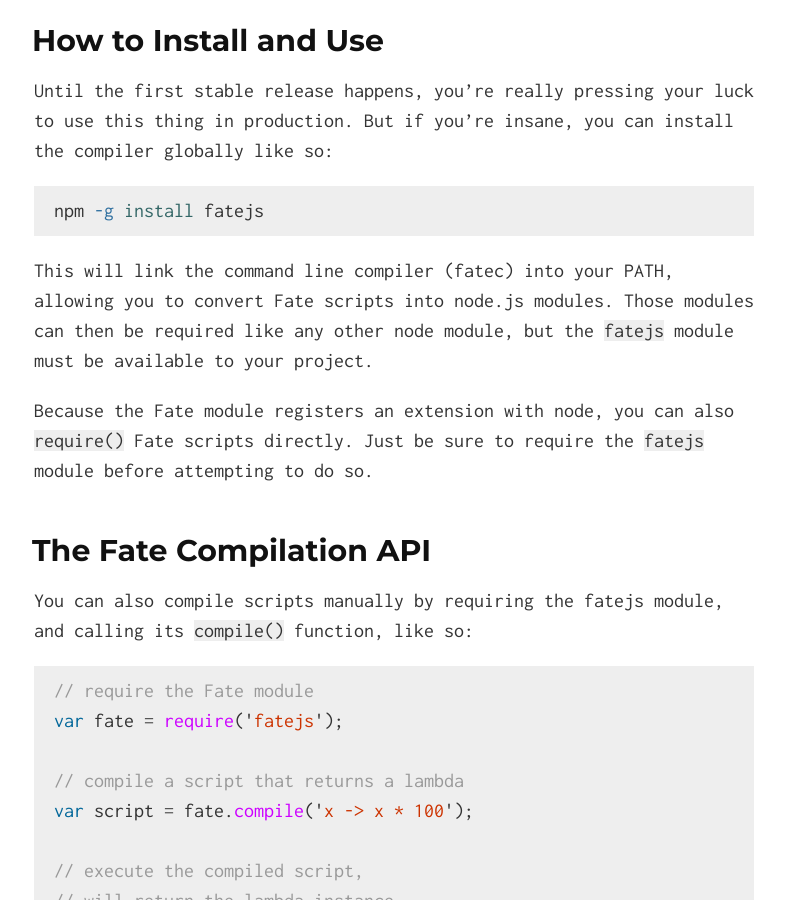
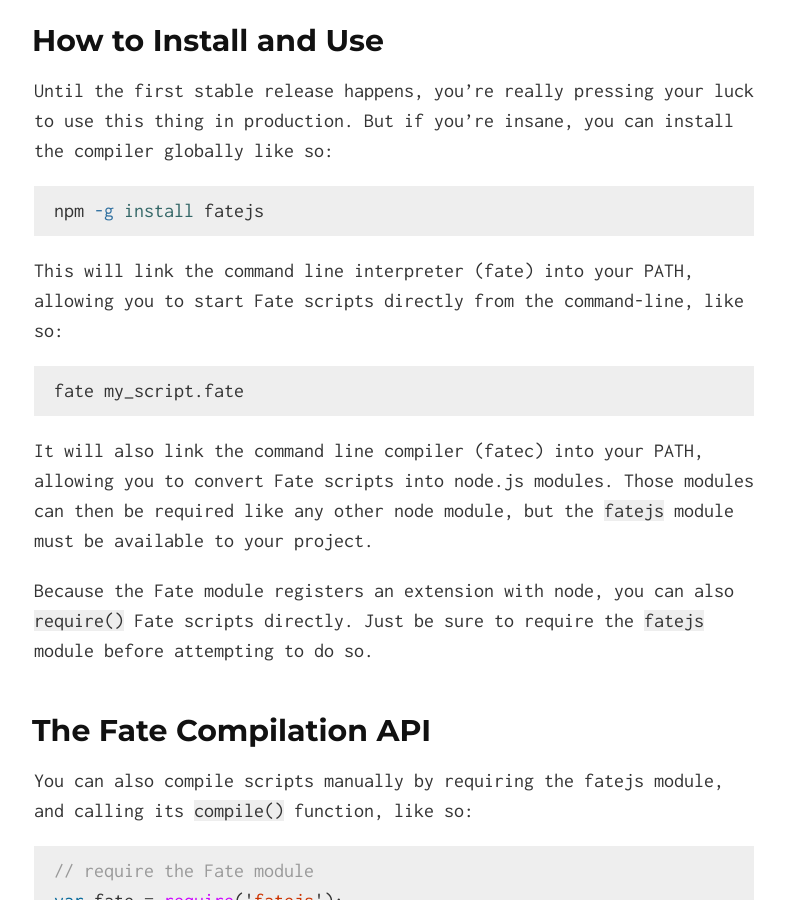
Before and after one commit to kode4food/fate-lang, a Jekyll site: the page built from index.md, in a window 1280 px wide and 900 px high, scrolled down 4784 px. Shown: the whole window, without its empty margins (246-1031 px from the left). Built offline with Jekyll 4.4.1, drawn with Linux system fonts in a browser that asks for light colours.

Commit message:
update readme to include fate cli tool

````diff
--- a/index.md
+++ b/index.md
@@ -155,7 +155,13 @@ Until the first stable release happens, you're really pressing your luck to use
 npm -g install fatejs
 ```
 
-This will link the command line compiler (fatec) into your PATH, allowing you to convert Fate scripts into node.js modules.  Those modules can then be required like any other node module, but the `fatejs` module must be available to your project.
+This will link the command line interpreter (fate) into your PATH, allowing you to start Fate scripts directly from the command-line, like so:
+
+```bash
+fate my_script.fate
+```
+
+It will also link the command line compiler (fatec) into your PATH, allowing you to convert Fate scripts into node.js modules.  Those modules can then be required like any other node module, but the `fatejs` module must be available to your project.
 
 Because the Fate module registers an extension with node, you can also `require()` Fate scripts directly.  Just be sure to require the `fatejs` module before attempting to do so.
 
````
